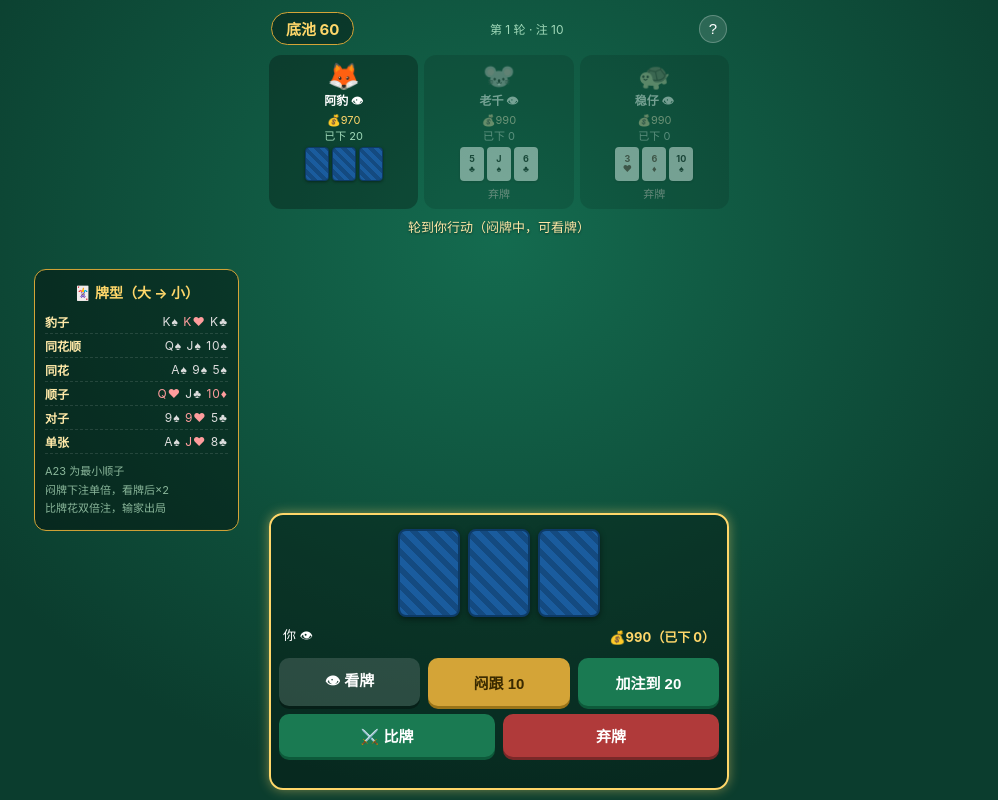
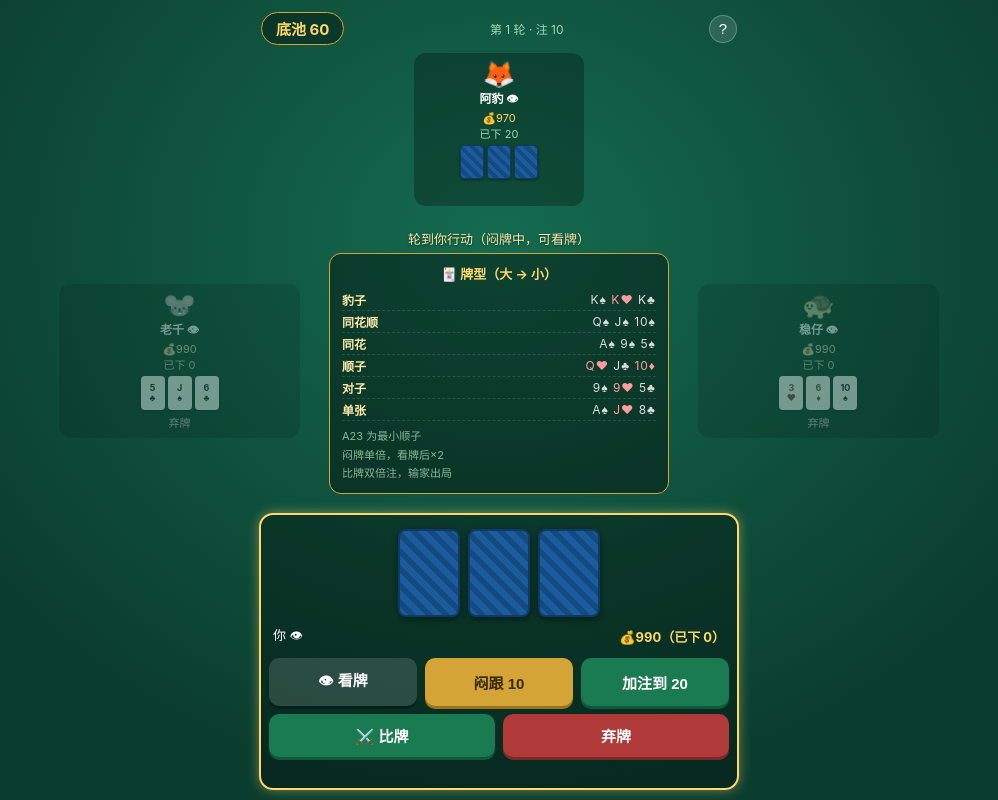
Before and after one commit to Civinar-Riley/blackjack-21, a website: page public/games/zhajinhua.html in a window 1280 px wide. Shown: the whole page, without its empty margins (141-1139 px from the left). Drawn offline with Linux system fonts and the light colour scheme.

Commit message:
feat: 炸金花改牌桌布局（上/左/右+你），牌型介绍挪桌中央

```diff
--- a/public/games/zhajinhua.html
+++ b/public/games/zhajinhua.html
@@ -14,8 +14,14 @@ body{background:#0b3d2e;background:radial-gradient(ellipse at 50% 30%,#146b4f 0%
 #pot{background:rgba(0,0,0,.35);border:1px solid #d4a437;border-radius:20px;padding:5px 14px;font-size:15px;font-weight:700;color:#ffd76a}
 #roundinfo{font-size:12px;color:#9fd8b8}
 #helpbtn{background:rgba(255,255,255,.12);border:1px solid rgba(255,255,255,.25);color:#fff;width:28px;height:28px;border-radius:50%;font-size:15px}
-/* AI 区 */
-#airow{display:flex;justify-content:space-between;gap:6px;margin:6px 0}
+/* 牌桌：上/左/右 + 中央 */
+#table{display:grid;grid-template-columns:1fr 1.35fr 1fr;grid-template-rows:auto 1fr;grid-template-areas:". top ." "left center right";gap:6px;align-items:center;flex:1;min-height:0;margin:4px 0}
+#seat-top{grid-area:top;width:100%;max-width:170px;margin:0 auto}
+#seat-left{grid-area:left}
+#seat-right{grid-area:right}
+.tseat .seat{width:100%}
+#tcenter{grid-area:center;text-align:center;min-width:0}
+#midlog{font-size:13px;color:#ffe9a8;min-height:20px;text-shadow:0 1px 2px rgba(0,0,0,.5);margin-bottom:6px}
 .seat{flex:1;background:rgba(0,0,0,.28);border:2px solid transparent;border-radius:12px;padding:6px 4px;text-align:center;position:relative;transition:border-color .2s;min-width:0}
 .seat.active{border-color:#ffd76a;box-shadow:0 0 10px rgba(255,215,106,.45)}
 .seat.folded{opacity:.42;filter:grayscale(.7)}
@@ -66,39 +72,50 @@ body{background:#0b3d2e;background:radial-gradient(ellipse at 50% 30%,#146b4f 0%
 #panel .btn{margin-top:12px;width:100%;flex:none}
 #helplist{text-align:left;font-size:13px;line-height:1.9;color:#e8f5e9}
 #helplist b{color:#ffd76a}
-/* 宽屏侧栏：牌型介绍 */
+/* 宽屏：桌子撑开，牌型介绍放桌子中央（手机上隐藏，点 ? 看） */
 #handguide{display:none}
 @media (min-width:920px){
-  #handguide{display:block;position:fixed;left:calc(50% - 240px - 225px);top:50%;transform:translateY(-50%);width:205px;background:rgba(0,0,0,.38);border:1px solid #d4a437;border-radius:12px;padding:12px 10px;font-size:12px}
-  #handguide h3{font-size:14px;color:#ffd76a;margin-bottom:8px;text-align:center}
-  #handguide .hr{display:flex;justify-content:space-between;align-items:center;padding:3px 0;border-bottom:1px dashed rgba(255,255,255,.12)}
+  #app{max-width:900px}
+  #topbar{width:100%;max-width:480px;margin:0 auto}
+  #userbox{width:100%;max-width:480px;margin:auto auto 0}
+  #table{grid-template-columns:1fr 1.6fr 1fr}
+  #tcenter{min-height:0}
+  #handguide{display:block;background:rgba(0,0,0,.38);border:1px solid #d4a437;border-radius:12px;padding:10px 12px;font-size:12px;text-align:left;max-width:340px;margin:0 auto}
+  #handguide h3{font-size:13px;color:#ffd76a;margin-bottom:6px;text-align:center}
+  #handguide .hr{display:flex;justify-content:space-between;align-items:center;padding:2px 0;border-bottom:1px dashed rgba(255,255,255,.12)}
   #handguide .hr:last-of-type{border-bottom:none}
   #handguide .hn{color:#ffe9a8;font-weight:700;white-space:nowrap}
   #handguide .he{font-size:12px;letter-spacing:1px;white-space:nowrap}
   #handguide .he .r{color:#ff9d9d}#handguide .he .b{color:#ddd}
-  #handguide .note{font-size:11px;color:#8ab69a;margin-top:8px;line-height:1.7}
+  #handguide .note{font-size:11px;color:#8ab69a;margin-top:6px;line-height:1.7}
 }
 </style>
 </head>
 <body>
-<aside id="handguide">
-  <h3>🃏 牌型（大 → 小）</h3>
-  <div class="hr"><span class="hn">豹子</span><span class="he"><span class="b">K♠</span> <span class="r">K♥</span> <span class="b">K♣</span></span></div>
-  <div class="hr"><span class="hn">同花顺</span><span class="he"><span class="b">Q♠</span> <span class="b">J♠</span> <span class="b">10♠</span></span></div>
-  <div class="hr"><span class="hn">同花</span><span class="he"><span class="b">A♠</span> <span class="b">9♠</span> <span class="b">5♠</span></span></div>
-  <div class="hr"><span class="hn">顺子</span><span class="he"><span class="r">Q♥</span> <span class="b">J♣</span> <span class="r">10♦</span></span></div>
-  <div class="hr"><span class="hn">对子</span><span class="he"><span class="b">9♠</span> <span class="r">9♥</span> <span class="b">5♣</span></span></div>
-  <div class="hr"><span class="hn">单张</span><span class="he"><span class="b">A♠</span> <span class="r">J♥</span> <span class="b">8♣</span></span></div>
-  <div class="note">A23 为最小顺子<br>闷牌下注单倍，看牌后×2<br>比牌花双倍注，输家出局</div>
-</aside>
 <div id="app">
   <div id="topbar">
     <div id="pot">底池 0</div>
     <div id="roundinfo"></div>
     <button id="helpbtn">?</button>
   </div>
-  <div id="airow"></div>
-  <div id="midlog">发牌中…</div>
+  <div id="table">
+    <div class="tseat" id="seat-top"></div>
+    <div class="tseat" id="seat-left"></div>
+    <div id="tcenter">
+      <div id="midlog">发牌中…</div>
+      <aside id="handguide">
+        <h3>🃏 牌型（大 → 小）</h3>
+        <div class="hr"><span class="hn">豹子</span><span class="he"><span class="b">K♠</span> <span class="r">K♥</span> <span class="b">K♣</span></span></div>
+        <div class="hr"><span class="hn">同花顺</span><span class="he"><span class="b">Q♠</span> <span class="b">J♠</span> <span class="b">10♠</span></span></div>
+        <div class="hr"><span class="hn">同花</span><span class="he"><span class="b">A♠</span> <span class="b">9♠</span> <span class="b">5♠</span></span></div>
+        <div class="hr"><span class="hn">顺子</span><span class="he"><span class="r">Q♥</span> <span class="b">J♣</span> <span class="r">10♦</span></span></div>
+        <div class="hr"><span class="hn">对子</span><span class="he"><span class="b">9♠</span> <span class="r">9♥</span> <span class="b">5♣</span></span></div>
+        <div class="hr"><span class="hn">单张</span><span class="he"><span class="b">A♠</span> <span class="r">J♥</span> <span class="b">8♣</span></span></div>
+        <div class="note">A23 为最小顺子<br>闷牌单倍，看牌后×2<br>比牌双倍注，输家出局</div>
+      </aside>
+    </div>
+    <div class="tseat" id="seat-right"></div>
+  </div>
   <div id="userbox">
     <div id="ucards"></div>
     <div id="uinfo"><span id="uname">你 👁<span id="ulooked" style="display:none">已看牌</span></span><span class="chips" id="uchips"></span></div>
@@ -370,18 +387,19 @@ function miniCard(c,back){
 function render(){
   $('pot').textContent='底池 '+S.pot;
   $('roundinfo').textContent='第 '+(S.orbit+1)+' 轮 · 注 '+S.curBet;
-  // AI 席位
-  $('airow').innerHTML=S.players.slice(1).map(p=>{
+  // AI 席位：上/左/右
+  const spots=['seat-top','seat-left','seat-right'];
+  S.players.slice(1).forEach((p,k)=>{
     const cls='seat'+(S.turnIdx===p.idx&&canAct(p)?' active':'')+(p.folded?' folded':'')+(S.compareMode&&!p.folded?' compare-target':'');
     const cards=p.hand.map(c=>miniCard(c,p.folded?false:true)).join('');
-    return '<div class="'+cls+'" data-i="'+p.idx+'"><div class="avatar">'+p.avatar+'</div>'
+    $(spots[k]).innerHTML='<div class="'+cls+'" data-i="'+p.idx+'"><div class="avatar">'+p.avatar+'</div>'
       +'<div class="nm">'+p.name+(p.looked?' 👁':'')+'</div>'
       +'<div class="chips">💰'+p.chips+'</div><div class="bet">已下 '+p.paid+'</div>'
       +'<div class="cards">'+cards+'</div>'
       +'<div class="st">'+(p.folded?'弃牌':p.allIn?'全下':'')+'</div></div>';
-  }).join('');
+  });
   // 点击比牌目标
-  document.querySelectorAll('#airow .seat').forEach(el=>{
+  document.querySelectorAll('#table .seat').forEach(el=>{
     el.onclick=()=>{
       if(!S.compareMode)return;
       const p=S.players[+el.dataset.i];
```
